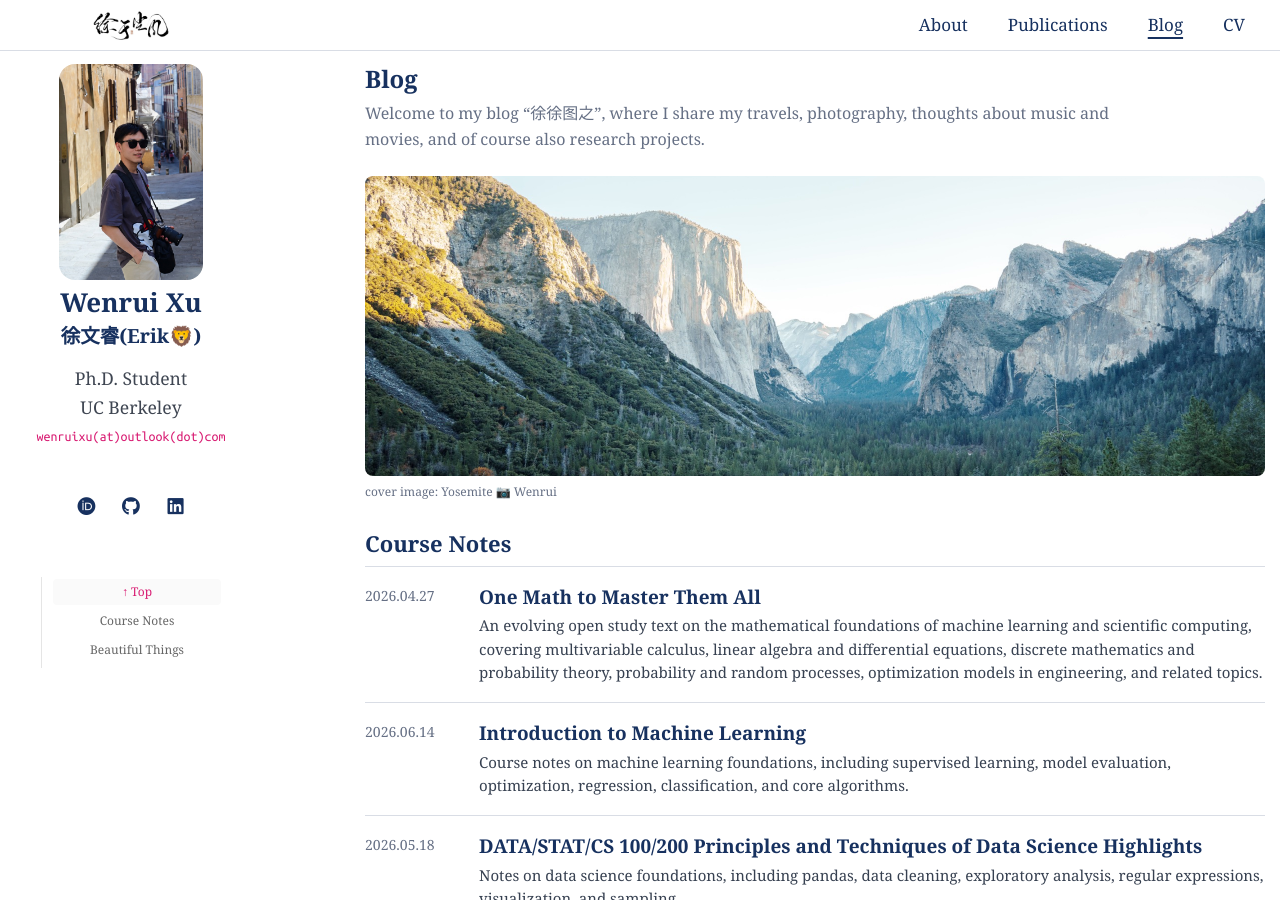
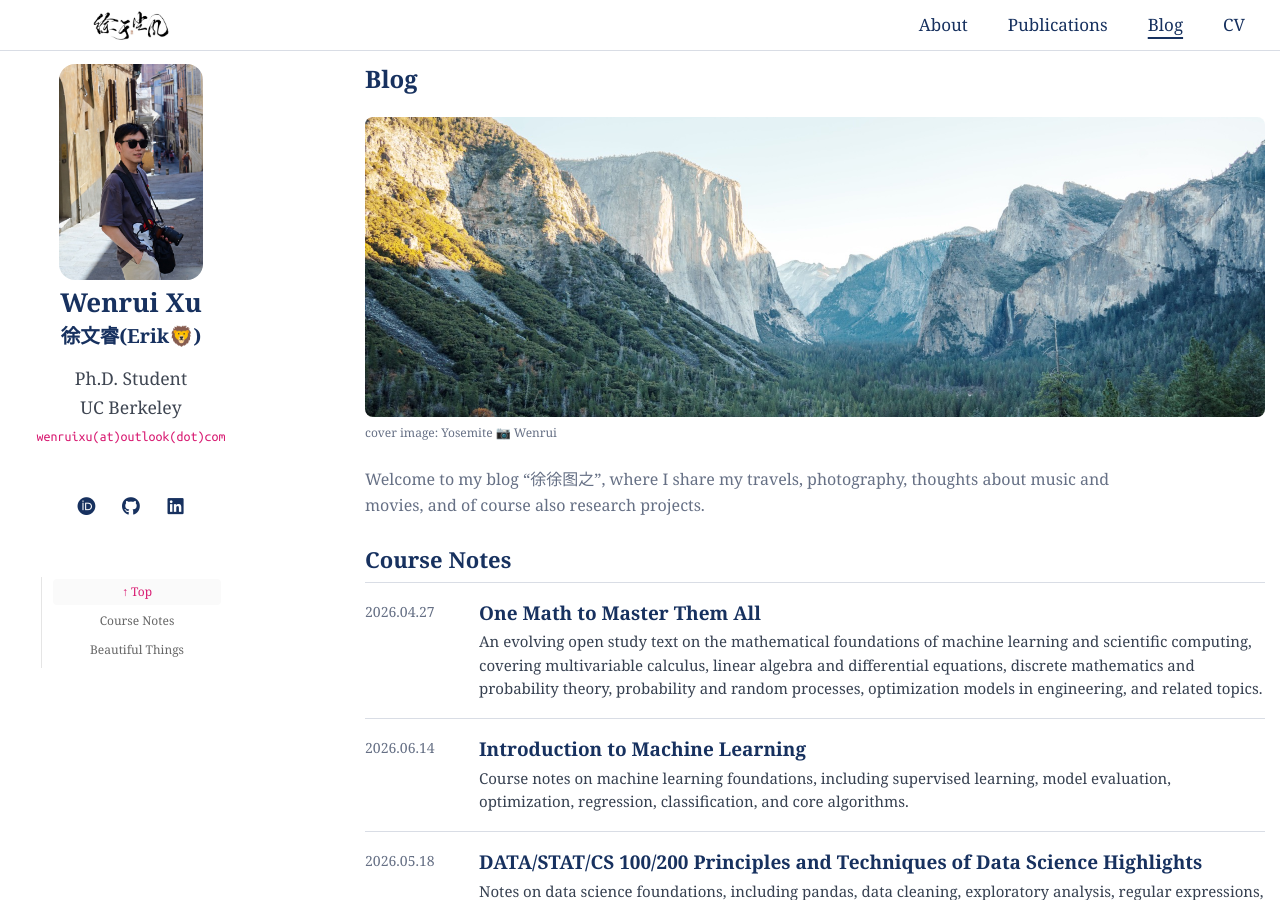
Before and after one commit to ruaruaxu/ruaruaxu.github.io, a Jekyll site: the page built from blogs.md, in a window 1280 px wide and 900 px high. Built offline with Jekyll 4.4.1, drawn with Linux system fonts in a browser that asks for light colours; a style sheet for code colours, icons or effects is not loaded.

Commit message:
Move blog intro below cover image

```diff
--- a/blogs.md
+++ b/blogs.md
@@ -136,13 +136,16 @@ permalink: /blog/
 <div class="blog-page">
   <div class="blog-header">
     <h2 class="no-outline">Blog</h2>
-    <p>Welcome to my blog “徐徐图之”, where I share my travels, photography, thoughts about music and movies, and of course also research projects.</p>
   </div>
 
   <figure class="blog-cover">
     <img src="{{ '/assets/img/blog/yosemite.jpg' | relative_url }}" alt="Yosemite landscape photographed by Wenrui">
     <figcaption>cover image: Yosemite 📷 Wenrui</figcaption>
   </figure>
+
+  <div class="blog-header">
+    <p>Welcome to my blog “徐徐图之”, where I share my travels, photography, thoughts about music and movies, and of course also research projects.</p>
+  </div>
 
   <div class="blog-directory">
     {% assign posts = site.data.blogs | sort: "date_sort" | reverse %}
```
